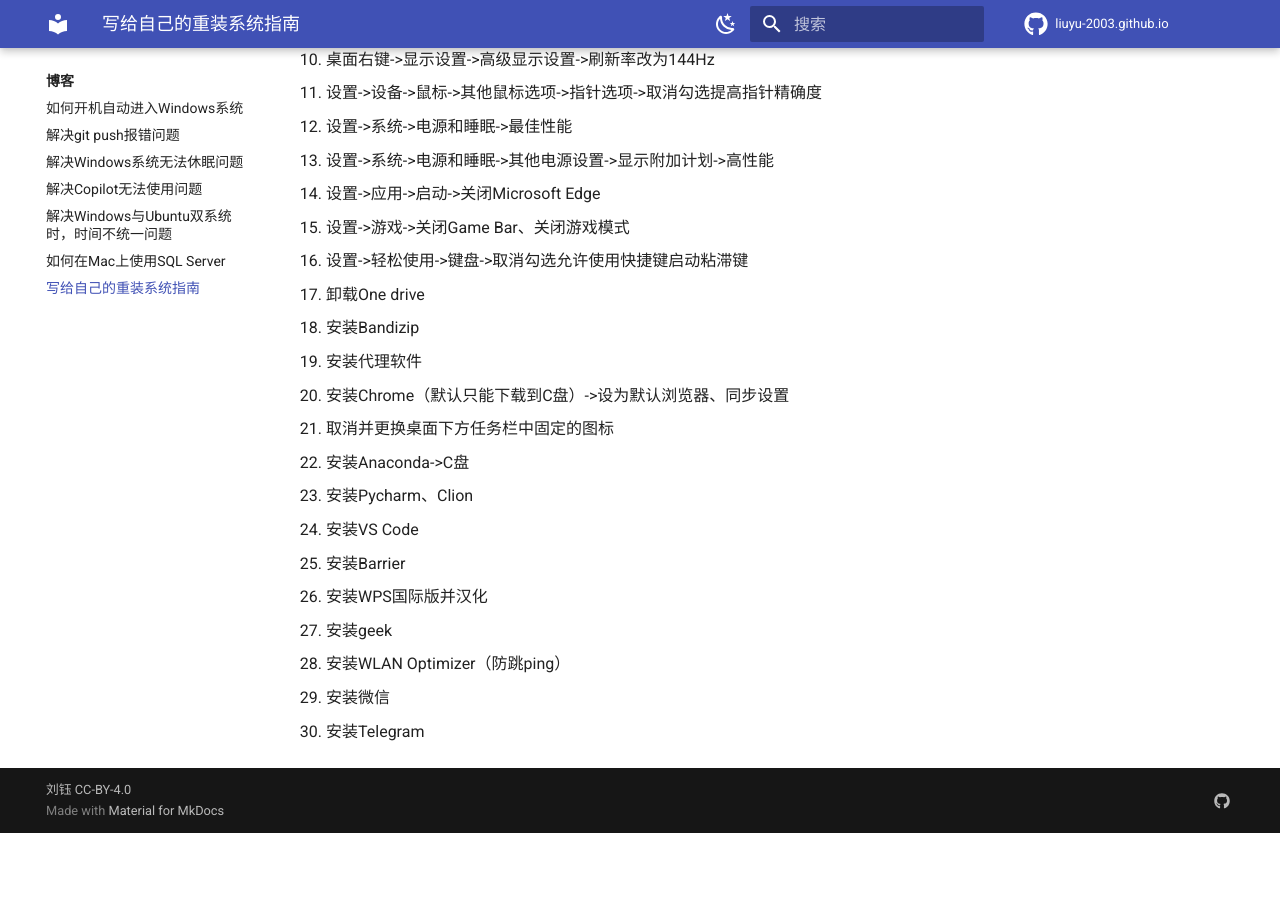
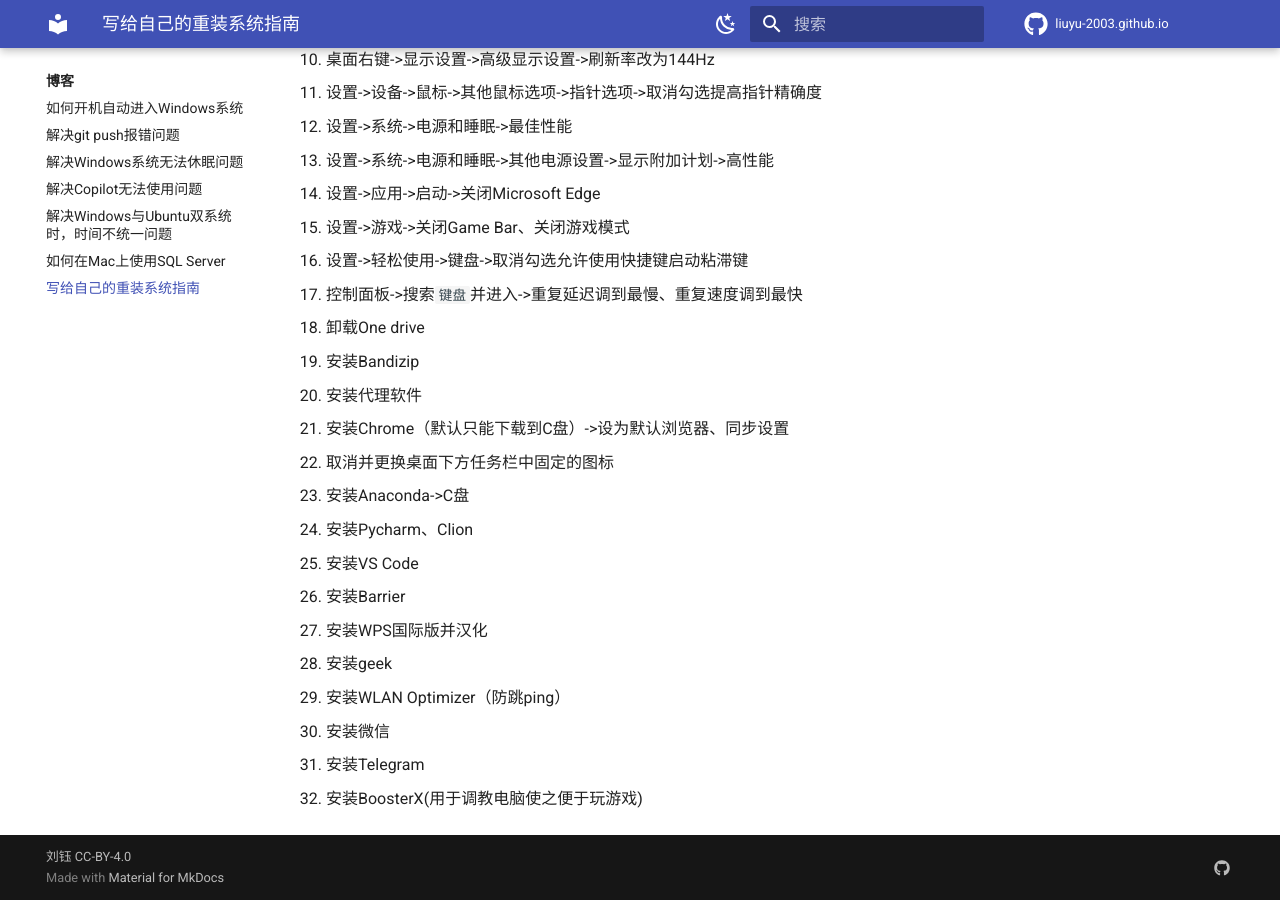
Before and after one commit to liuyu-2003/liuyu-2003.github.io, an MkDocs documentation site: the page built from docs/BLOG/ReinstallTheSystem.md, in a window 1280 px wide and 900 px high, scrolled down 576 px. Built offline with MkDocs 1.6.1 and Material for MkDocs 9.7.7, drawn with Linux system fonts in a browser that asks for light colours; comment, search, counter and statistics services are not loaded; before the commit the page ends 1409 px from its top, so only the background shows below that.

Commit message:
add 2431

```diff
--- a/docs/BLOG/ReinstallTheSystem.md
+++ b/docs/BLOG/ReinstallTheSystem.md
@@ -18,17 +18,19 @@
 14. 设置->应用->启动->关闭Microsoft Edge
 15. 设置->游戏->关闭Game Bar、关闭游戏模式
 16. 设置->轻松使用->键盘->取消勾选允许使用快捷键启动粘滞键
-17. 卸载One drive
-18. 安装Bandizip
-19. 安装代理软件
-20. 安装Chrome（默认只能下载到C盘）->设为默认浏览器、同步设置
-21. 取消并更换桌面下方任务栏中固定的图标
-22. 安装Anaconda->C盘
-23. 安装Pycharm、Clion
-24. 安装VS Code
-25. 安装Barrier
-26. 安装WPS国际版并汉化
-27. 安装geek
-28. 安装WLAN Optimizer（防跳ping）
-29. 安装微信
-30. 安装Telegram
+17. 控制面板->搜索`键盘`并进入->重复延迟调到最慢、重复速度调到最快
+18. 卸载One drive
+19. 安装Bandizip
+20. 安装代理软件
+21. 安装Chrome（默认只能下载到C盘）->设为默认浏览器、同步设置
+22. 取消并更换桌面下方任务栏中固定的图标
+23. 安装Anaconda->C盘
+24. 安装Pycharm、Clion
+25. 安装VS Code
+26. 安装Barrier
+27. 安装WPS国际版并汉化
+28. 安装geek
+29. 安装WLAN Optimizer（防跳ping）
+30. 安装微信
+31. 安装Telegram
+32. 安装BoosterX(用于调教电脑使之便于玩游戏)
```
Also changed, not shown: docs/ESSAY/Jottings/2431.md (added, +6 -0 lines).
